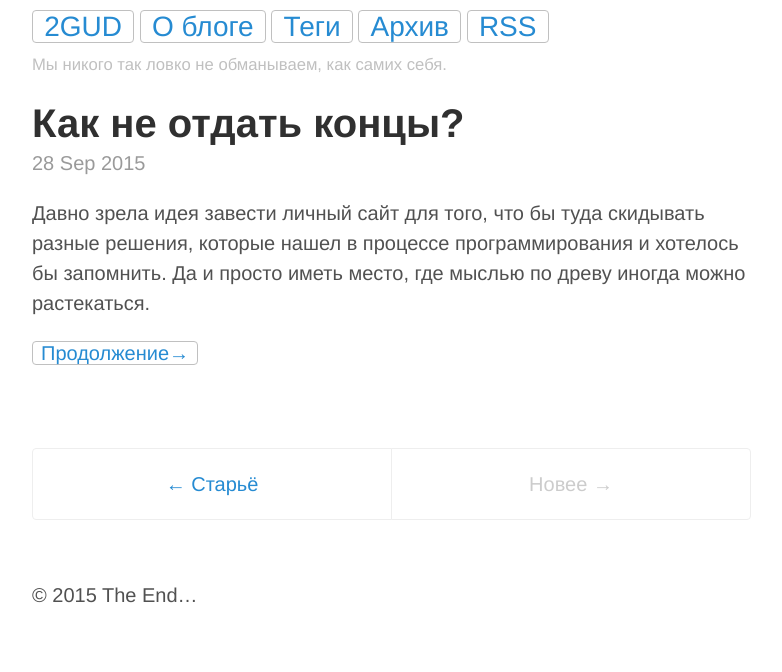
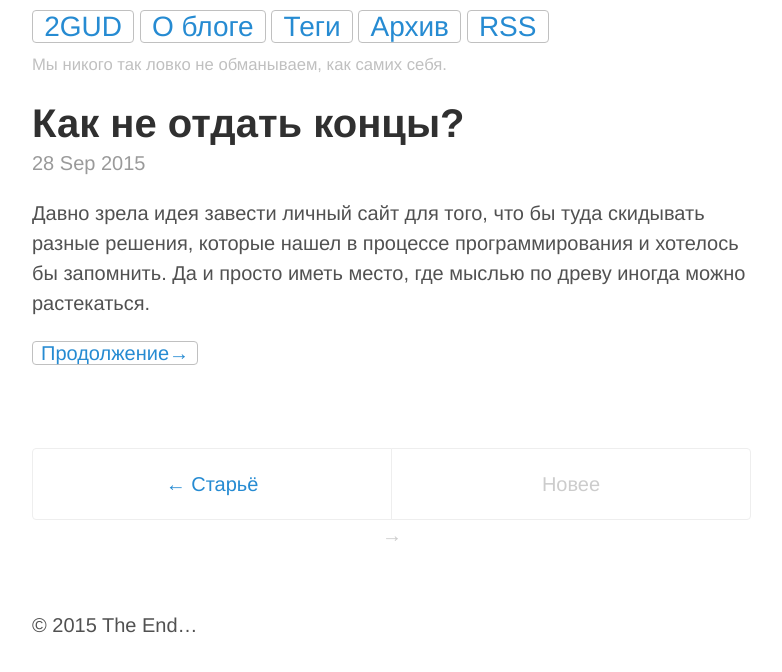
Before and after one commit to gitter-badger/2gud.github.io, a Jekyll site: the page built from index.html, in a window 1280 px wide. Shown: the top 672 px of the page, without its empty margins (248-1030 px from the left). Built offline with Jekyll 4.4.1, drawn with Linux system fonts in a browser that asks for light colours; nearby versions of some CDN libraries; the list of posts is cut into pages by our own code.

Commit message:
Added changes

```diff
--- a/_layouts/post.html
+++ b/_layouts/post.html
@@ -34,7 +34,7 @@ comments: true
 
   {% if site.related_posts != empty %}
     <aside class="related">
-      <h2>Рекомендую Заглянуть:</h2>
+      <h4>Рекомендую Заглянуть:</h4>
       <ul class="related-posts">
         {% for post in site.related_posts limit:3 %}
           <li>
--- a/index.html
+++ b/index.html
@@ -28,13 +28,13 @@ title: Home
   {% if paginator.next_page %}
     <a class="pagination-item older" href="{{ paginator.next_page_path | replace: '//', '/' }}">&#8592; Старьё</a>
   {% else %}
-    <span class="pagination-item older">&#8592; Старьё</span>
+    &#8592; <span class="pagination-item older">Старьё</span>
   {% endif %}
 
   {% if paginator.previous_page %}
     <a class="pagination-item newer" href="{{ paginator.previous_page_path | replace: '//', '/' }}">Новее &#8594;</a>
   {% else %}
-    <span class="pagination-item newer">Новее &#8594;</span>
+    <span class="pagination-item newer">Новее</span> &#8594;
   {% endif %}
 </div>
 {% endif %}
--- a/public/css/st.css
+++ b/public/css/st.css
@@ -301,7 +301,7 @@ tbody tr:nth-child(odd) th {
   text-decoration: none;
 }
 .masthead-title a:hover {
-  color: #000;
+  color: #fff;
   background: #6da3bd;
   border-color: #c0c0c0;
 }
```
